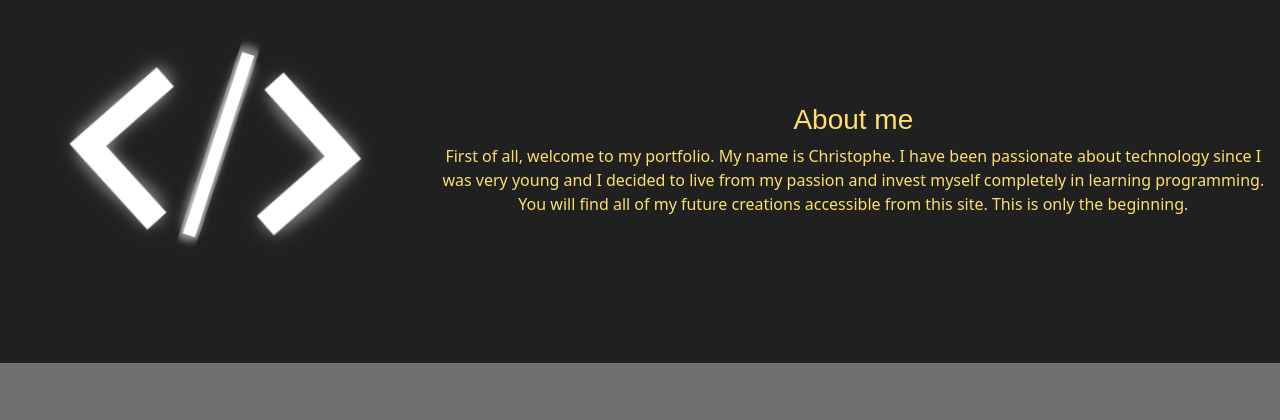
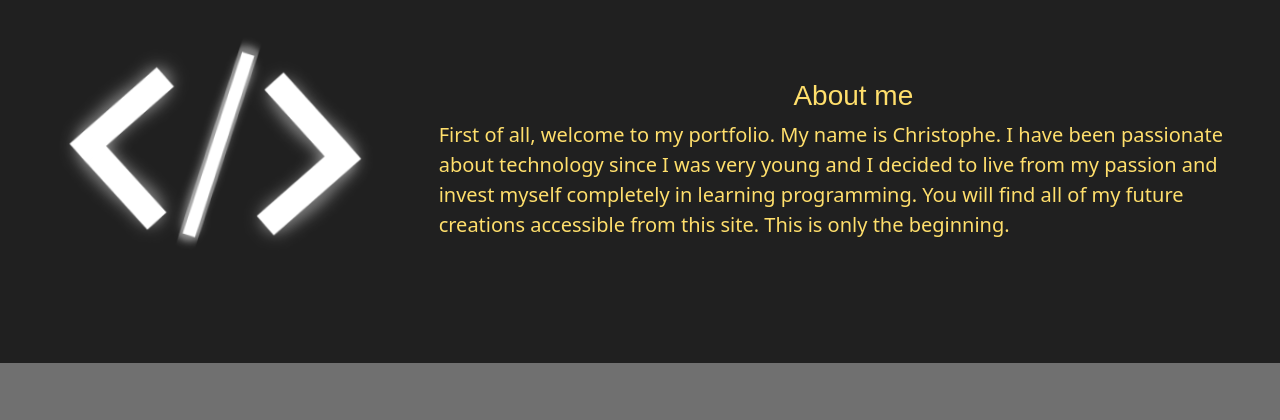
Before and after one commit to Chrisdev10/chrisdev10.github.io, a website: page index.html in a window 1280 px wide. Shown: the part 800-1220 px from the top of the page. Drawn offline with nearby package versions, Linux system fonts and the light colour scheme.

Commit message:
about text size update

```diff
--- a/assets/styles.css
+++ b/assets/styles.css
@@ -149,6 +149,10 @@ span > img{
     text-align: center;
     align-self: center;
 
+}
+.aboutmet > p{
+    font-size: 20px;
+    text-align: left;
 }
 #aboutme{
     display: block;
```
